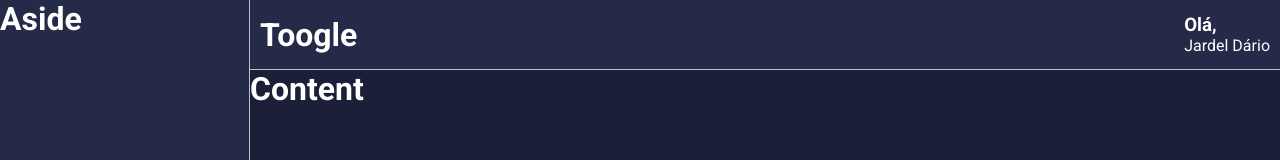
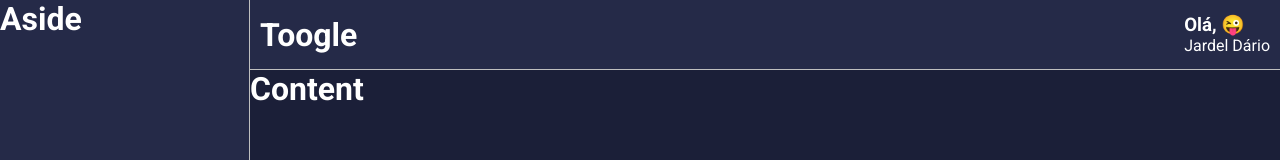
Before and after one commit to jardeldario/minha-carteira, a React (Create React App) app: page / in a window 1280 px wide. Shown: the top 160 px of the page. Built offline with nearby package versions, Linux system fonts and the light colour scheme.

Commit message:
finish lesson: Aula 12 (Seção 3)

```diff
--- a/src/components/MainHeader/index.tsx
+++ b/src/components/MainHeader/index.tsx
@@ -1,13 +1,20 @@
-import React from 'react';
+import React, {useMemo} from 'react';
+
+import emojis from '../../utils/emojis';
 
 import { Container, Profile, Welcome, UserName } from './styles';
 
 const MainHeader: React.FC = () => {
+
+  const emoji = useMemo(() => {
+    const indice = Math.floor(Math.random() * emojis.length);
+    return emojis[indice];
+  }, []);
   return (
     <Container>
       <h1>Toogle</h1>
       <Profile>
-        <Welcome>Olá, </Welcome>
+        <Welcome>Olá, {emoji}</Welcome>
         <UserName>Jardel Dário</UserName>
       </Profile>
     </Container>
--- a/src/components/MainHeader/styles.ts
+++ b/src/components/MainHeader/styles.ts
@@ -19,13 +19,11 @@
 `;
 
 export const Welcome = styled.h3`
-
   color: ${props => props.theme.colors.white};
   background-color: ${props => props.theme.colors.secondary};
 `;
 
 export const UserName = styled.span`
-
   color: ${props => props.theme.colors.white};
   background-color: ${props => props.theme.colors.secondary};
 `;
```
